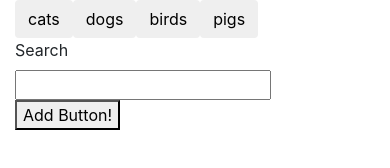
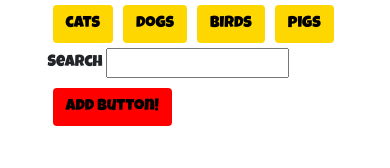
Before and after one commit to Stvnwslybwmnjr/Giphy, a plain HTML site: page index.html in a window 390 px wide. Drawn offline with nearby package versions, Linux system fonts and the light colour scheme.

Commit message:
styles added to buttons and fonts, max-width for images, so it mobile friendly, could use a background

```diff
--- a/assets/css/style.css
+++ b/assets/css/style.css
@@ -0,0 +1,16 @@
+.btn, form, input {
+    font-family: 'Luckiest Guy', cursive;
+}
+
+img {
+    max-width: 99%;
+}
+
+.btn {
+    margin: 5px;
+    background-color: gold;
+}
+
+#createbtn {
+    background-color: red
+}
--- a/index.html
+++ b/index.html
@@ -1,5 +1,6 @@
 <!DOCTYPE html>
 <html lang="en">
+
 <head>
     <meta charset="UTF-8">
     <meta name="viewport" content="width=device-width, initial-scale=1.0">
@@ -9,23 +10,24 @@
     <link rel="stylesheet" href="./assets/css/style.css">
     <link rel="stylesheet" href="https://maxcdn.bootstrapcdn.com/bootstrap/4.0.0/css/bootstrap.min.css"
         integrity="sha384-Gn5384xqQ1aoWXA+058RXPxPg6fy4IWvTNh0E263XmFcJlSAwiGgFAW/dAiS6JXm" crossorigin="anonymous">
-    <script
-  src="https://code.jquery.com/jquery-3.4.1.min.js"
-  integrity="sha256-CSXorXvZcTkaix6Yvo6HppcZGetbYMGWSFlBw8HfCJo="
-  crossorigin="anonymous"></script>
+    <link href="https://fonts.googleapis.com/css?family=Luckiest+Guy&display=swap" rel="stylesheet">
+
+    <script src="https://code.jquery.com/jquery-3.4.1.min.js"
+        integrity="sha256-CSXorXvZcTkaix6Yvo6HppcZGetbYMGWSFlBw8HfCJo=" crossorigin="anonymous"></script>
     <title>Gifgasm</title>
 </head>
+
 <body>
     <div class="container">
-        <div class="row">
+        <div class="row justify-content-center">
             <div class="col-10">
-                <div id = "buttons"></div>
+                <div id="buttons"></div>
                 <form>
                     <label for="search">Search</label>
                     <input type="text" name="search" id="input">
-                    <button type="submit" id="createbtn">Add Button!</button>
+                    <button type="submit" id="createbtn" class="btn">Add Button!</button>
                 </form>
-                <div id = "gifDisplay"></div>
+                <div id="gifDisplay"></div>
             </div>
         </div>
     </div>
@@ -33,4 +35,5 @@
 
     <script src="./assets/javascript/js.js"></script>
 </body>
+
 </html>
```
